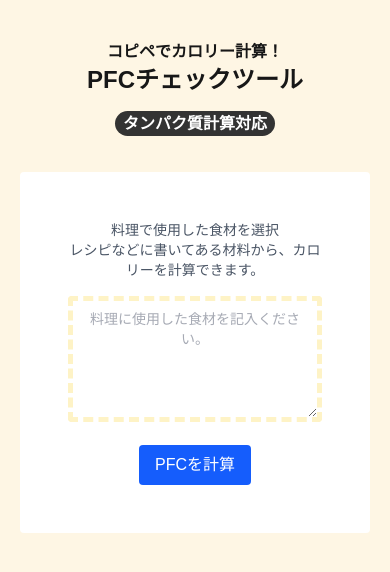
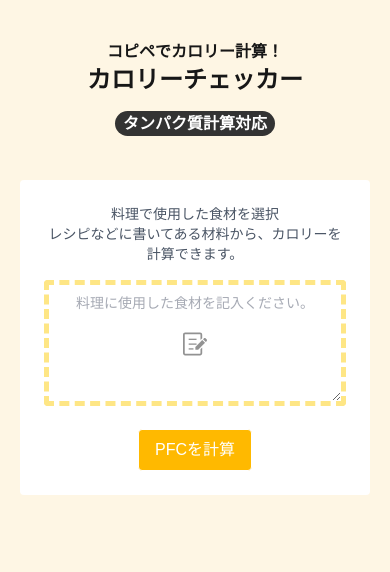
Before and after one commit to Kanta0926/cal-cheacker, a Next.js app: page / in a window 390 px wide. Shown: the top 572 px of the page. Built offline with nearby package versions, Linux system fonts and the light colour scheme; a web font is replaced by a local one.

Commit message:
page-項目処理、SP表示

```diff
--- a/app/api/pfc/route.ts
+++ b/app/api/pfc/route.ts
@@ -1,45 +1,13 @@
-// pages/api/pfc.ts
-// import type { NextApiRequest, NextApiResponse } from "next";
-// import OpenAI from "openai";
-
-// // OpenAI APIのインスタンス初期化
-// const openai = new OpenAI({
-//   apiKey: process.env.OPENAI_API_KEY!,
-// });
-
-// export default async function handler(
-//   req: NextApiRequest,
-//   res: NextApiResponse
-// ) {
-//   // POST以外はエラー処理
-//   if (req.method !== "POST") return res.status(405).end();
-
-//   const { ingredients } = req.body;
-
-//   const prompt = `以下の材料からPFC（たんぱく質・脂質・炭水化物）の推定値とカロリーを教えてください。また料理としてのカロリーも教えて：${ingredients}`;
-
-//   // プロンプトを送信
-//   const completion = await openai.createChatCompletion({
-//     model: "gpt-3.5-turbo",
-//     messages: [{ role: "user", content: prompt }],
-//   });
-
-//   //   jsonでの返し
-//   const answer = completion.data.choices[0].message?.content;
-//   res.status(200).json({ result: answer });
-// }
-
 import { NextResponse } from "next/server";
 import OpenAI from "openai";
 
-export const runtime = "nodejs"; // OpenAI SDK は Node.js ランタイム推奨
-
+export const runtime = "nodejs";
 const openai = new OpenAI({ apiKey: process.env.OPENAI_API_KEY! });
 
 export async function POST(req: Request) {
   const { ingredients } = await req.json();
 
-  const prompt = `以下の材料からPFC（たんぱく質・脂質・炭水化物）の推定値とカロリーを教えてください。また料理として推定値のカロリーを足した値も教えて：${ingredients}`;
+  const prompt = `以下の材料からPFC（たんぱく質・脂質・炭水化物）の推定値とカロリーを計算し、1行目に総カロリー、2行目に総タンパク質量、3行目に総脂質量、4行目に総炭水化物量を出力して。4行目以降に各食材のカロリー数を出力。：${ingredients}`;
 
   const completion = await openai.chat.completions.create({
     model: "gpt-3.5-turbo",
--- a/app/page.tsx
+++ b/app/page.tsx
@@ -21,52 +21,112 @@ export default function Home() {
     setResult(data.result);
   };
 
+  // 整数だけ抽出
+  const extractNumber = (text: string) => {
+    const match = text.match(/[\d.]+/);
+    return match ? match[0] : text;
+  };
+
   return (
-    <main className="p-5 flex flex-col items-center justify-center gap-4">
+    <main className="p-5 flex flex-col items-center justify-center gap-6 lg:gap-4">
       <div className="font-bold p-5 flex flex-col items-center justify-center">
         <h2>コピペでカロリー計算！</h2>
-        <h1 className="text-2xl mb-4 ">PFCチェックツール</h1>
+        <h1 className="text-2xl mb-4 ">カロリーチェッカー</h1>
         <div>
           <span className="bg-[#333333] text-white py-1 px-2 rounded-full">
             タンパク質計算対応
           </span>
         </div>
       </div>
-      <div className="bg-white rounded-sm flex flex-col items-center text-center gap-4 p-12">
+      <div className="bg-white rounded-sm flex flex-col items-center text-center gap-4 lg:p-12 p-6 ">
         <div className="text-gray-600 text-sm">
           <span>料理で使用した食材を選択</span>
           <p className="text-0.9">
             レシピなどに書いてある材料から、カロリーを計算できます。
           </p>
         </div>
-        <form onSubmit={handleSubmit} className="space-y-4 w-full">
+        <form onSubmit={handleSubmit} className="relative space-y-4 w-full">
+          {ingredients === "" && (
+            <img
+              src="/write.svg"
+              alt="Write Icon"
+              className="absolute top-1/3 left-1/2 transform -translate-x-1/2 -translate-y-1/2 w-6 h-6 opacity-60"
+            />
+          )}
+
           <textarea
             id="textarea"
             value={ingredients}
             onChange={(e) => setIngredients(e.target.value)}
             placeholder="料理に使用した食材を記入ください。"
             rows={5}
-            className="w-full border-5 border-amber-100 border-dashed rounded p-2 bg-FFF7E7 placeholder-gray-500/60 font-gothic text-center text-sm"
+            className="w-full border-5 border-amber-200 border-dashed rounded focus:outline-none p-2 bg-FFF7E7 placeholder-gray-500/60 font-gothic text-center text-sm"
           />
 
           {/* <AdBanner /> */}
 
           <button
             type="submit"
-            className="bg-blue-600 text-white px-4 py-2 rounded hover:bg-blue-700 transition"
+            className="bg-amber-400 text-white px-4 py-2 rounded border hover:bg-white hover:text-amber-400 hover:border-amber-400 ease-in transition cursor-pointer"
           >
             PFCを計算
           </button>
         </form>
       </div>
-      {result && (
-        <div className="mt-5">
-          <h2 className="text-xl font-semibold mb-2">結果:</h2>
-          <pre className="bg-gray-100 p-4 rounded whitespace-pre-wrap">
-            {result}
-          </pre>
-        </div>
-      )}
+      {/* <AdBanner /> */}
+
+      {/* 即時関数でresultを整理 */}
+      {result &&
+        (() => {
+          const lines = result.split("\n");
+          const totalCal = lines[0] || "";
+          const totalProtein = lines[1] || "";
+          const totalFat = lines[2] || "";
+          const totalCarbs = lines[3] || "";
+          const details = lines.slice(4);
+
+          return (
+            <div className="flex flex-col  text-sm space-y-2 w-full max-w-lg p3 gap-0.5">
+              {/* カロリー */}
+              <div className="bg-white border rounded p-2 text-sm space-y-2 w-full max-w-lg">
+                <p className="font-bold text-center">
+                  <span>総カロリー:</span> {extractNumber(totalCal)}
+                  <span>kcal</span>
+                </p>
+              </div>
+
+              {/* <AdBanner /> */}
+
+              {/* PFC */}
+              <div className="flex flex-row gap-2 text-center">
+                <p className="font-bold bg-white border rounded p-2 text-sm space-y-2 w-full max-w-lg">
+                  <span>総タンパク質:</span> {extractNumber(totalProtein)}
+                  <span>g</span>
+                </p>
+                <p className="font-bold bg-white border rounded p-2 text-sm space-y-2 w-full max-w-lg">
+                  <span>総脂質:</span> {extractNumber(totalFat)}
+                  <span>g</span>
+                </p>
+                <p className="font-bold bg-white border rounded p-2 text-sm space-y-2 w-full max-w-lg">
+                  <span>総炭水化物:</span> {extractNumber(totalCarbs)}
+                  <span>g</span>
+                </p>
+              </div>
+
+              {/* 詳細 */}
+              {details.length > 0 && (
+                <div className="bg-white border rounded p-5 text-sm space-y-2 w-full max-w-lg">
+                  <strong>詳細:</strong>
+                  <ul className="list-disc list-inside text-left mt-2">
+                    {details.map((line, idx) => (
+                      <li key={idx}>{line}</li>
+                    ))}
+                  </ul>
+                </div>
+              )}
+            </div>
+          );
+        })()}
     </main>
   );
 }
--- a/tsconfig.json
+++ b/tsconfig.json
@@ -19,7 +19,7 @@
       }
     ],
     "paths": {
-      "@/*": ["./*"]
+      "@/*": ["./app/*"]
     }
   },
   "include": ["next-env.d.ts", "**/*.ts", "**/*.tsx", ".next/types/**/*.ts"],
```
Also changed, not shown: public/write.svg (added).
